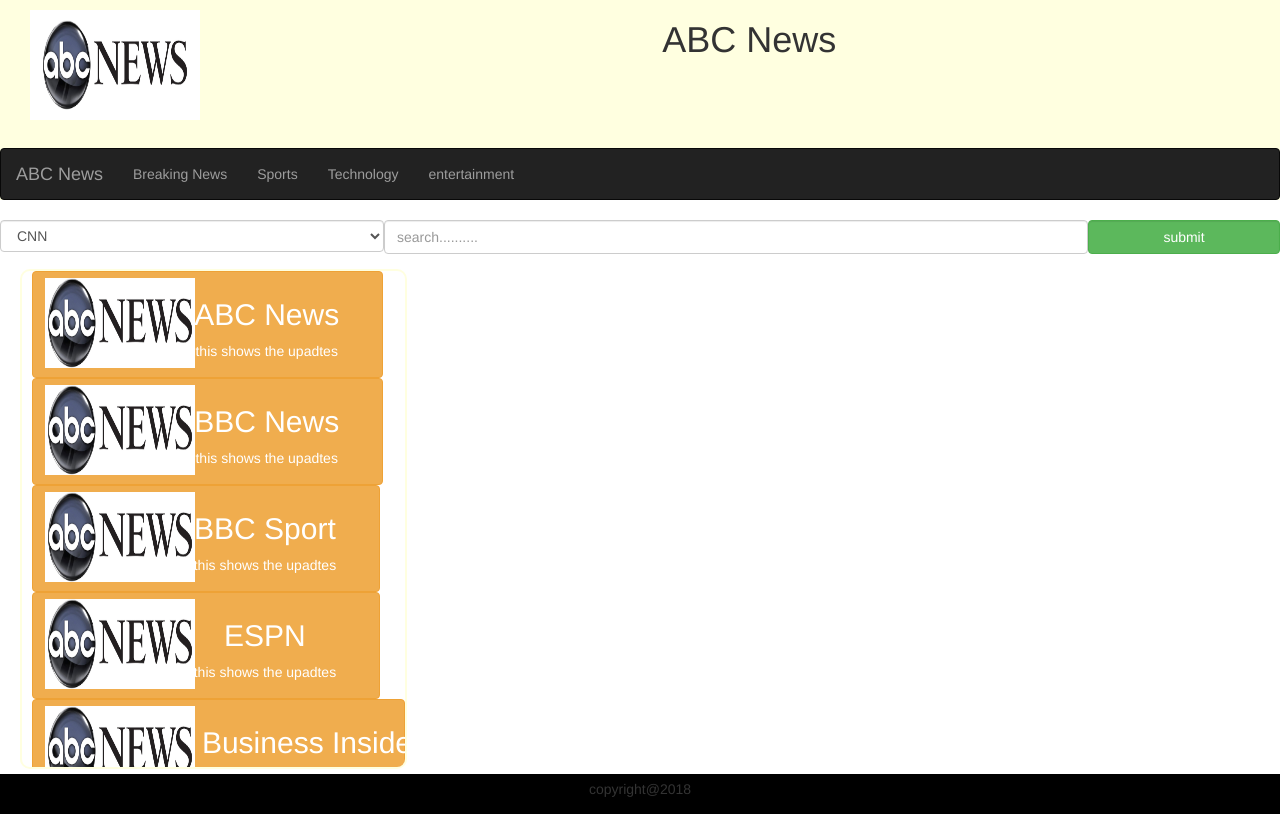
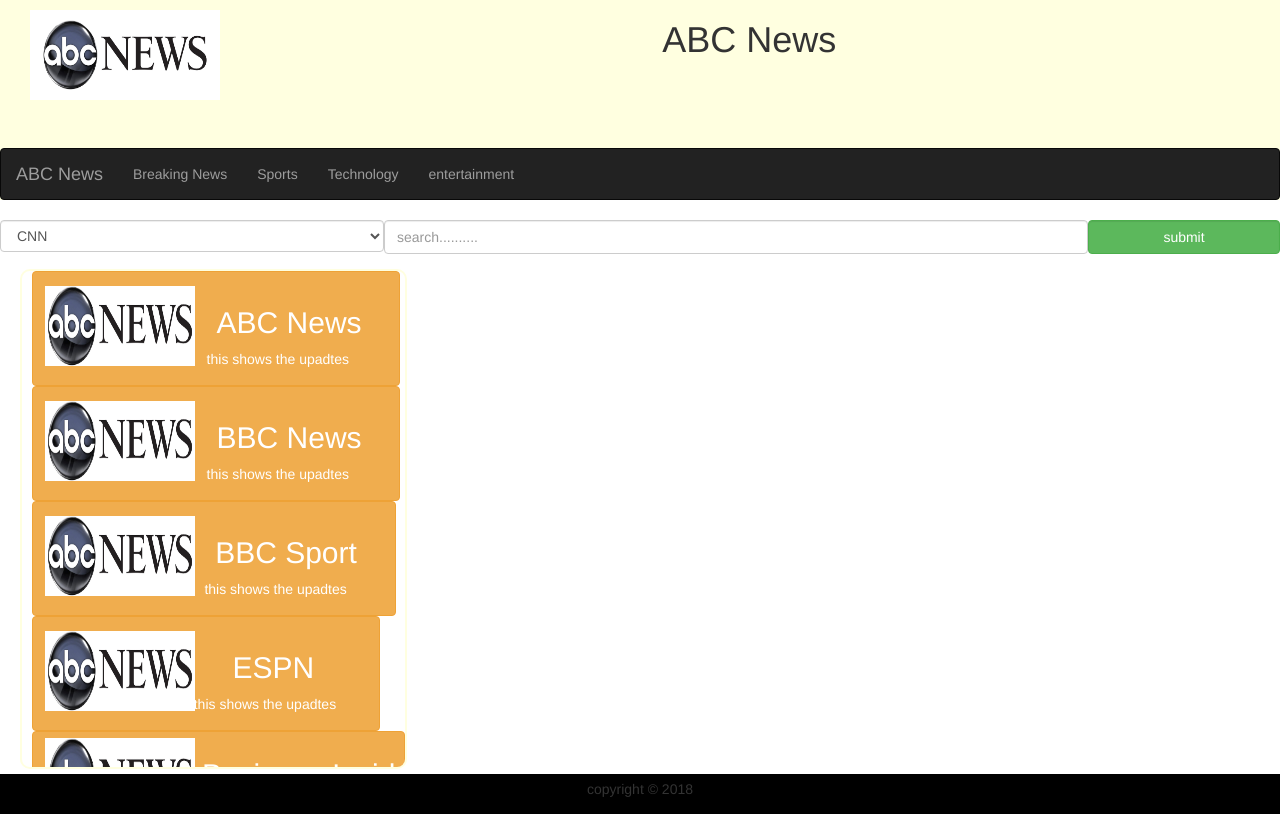
Before and after one commit to Sudhakar8184/news-api, a plain HTML site: page index.html in a window 1280 px wide. Drawn offline with Linux system fonts and the light colour scheme.

Commit message:
update app.js

```diff
--- a/css/style.css
+++ b/css/style.css
@@ -20,3 +20,7 @@ header {
 	height:500px;
 	overflow:scroll;
 	}
+	br {
+   display: block;
+   margin: 50px 0;
+}
--- a/index.html
+++ b/index.html
@@ -14,7 +14,7 @@
   <div class="row">
   	<div class="col-md-2">
 		<div id="logo" >
-      <img src="img/abc-news.jpg" width="170px" height="110px" alt="">
+      		<img src="img/abc-news.jpg" width="190px" height="90px" alt="">
     	</div>
     </div>
    <div class="col-md-10 ">
@@ -69,49 +69,52 @@
 
     <div class="news-channels">
         <button class="btn btn-warning" style="margin-left: 10px">
-      	 <div class="row">
+      	<div class="row" style="margin-top: 8px">
       		<div class="col-md-4">
-      	    <img src="img/abc-news.jpg" width="150px" height="90px" alt="">
+      	    <img src="img/abc-news.jpg" width="150px" height="80px" alt="">
             </div>
             <div class="col-md-6 col-md-offset-1">
-      	    <h2>ABC News</h2>
+      	    <h2>&nbsp&nbspABC News</h2>
+      	    <p>this shows the upadtes</p>
+             </div>
+      	     </div>
+		 </button>
+		 <br />
+         <button class="btn btn-warning" style="margin-left: 10px">
+			<div class="row" style="margin-top: 8px">
+				<div class="col-md-4">
+				<img src="img/abc-news.jpg" width="150px" height="80px" alt="">
+			  </div>
+			  <div class="col-md-6 col-md-offset-1">
+				<h2>&nbsp&nbspBBC News</h2>
 				<p>this shows the upadtes</p>
 			   </div>
 				 </div>
 		   </button>
 		   <button class="btn btn-warning" style="margin-left: 10px">
-      	 <div class="row">
+			<div class="row" style="margin-top: 8px">
 				<div class="col-md-4">
-      	    <img src="img/abc-news.jpg" width="150px" height="90px" alt="">
+				<img src="img/abc-news.jpg" width="150px" height="80px" alt="">
 			  </div>
 			  <div class="col-md-6 col-md-offset-1">
-      	    <h2>BBC News</h2>
+				<h2>&nbsp&nbspBBC Sport</h2>
 				<p>this shows the upadtes</p>
 			   </div>
 				 </div>
 		   </button>
+		   <br />
 		   <button class="btn btn-warning" style="margin-left: 10px">
-      	 <div class="row">
+			<div class="row" style="margin-top: 8px">
 				<div class="col-md-4">
-      	    <img src="img/abc-news.jpg" width="150px" height="90px" alt="">
+				<img src="img/abc-news.jpg" width="150px" height="80px" alt="">
 			  </div>
 			  <div class="col-md-6 col-md-offset-1">
-      	    <h2>BBC Sport</h2>
+				<h2>&nbsp&nbspESPN</h2>
 				<p>this shows the upadtes</p>
 			   </div>
 				 </div>
 		   </button>
-         <button class="btn btn-warning" style="margin-left: 10px">
-      	 <div class="row">
-      		<div class="col-md-4">
-      	    <img src="img/abc-news.jpg" width="150px" height="90px" alt="">
-            </div>
-            <div class="col-md-6 col-md-offset-1">
-      	    <h2>ESPN</h2>
-      	    <p>this shows the upadtes</p>
-             </div>
-      	     </div>
-         </button>
+		   <br />
          <button class="btn btn-warning" style="margin-left: 10px">
       	 <div class="row">
       		<div class="col-md-4">
@@ -126,7 +129,7 @@
          <button class="btn btn-warning" style="margin-left: 10px">
       	 <div class="row">
       		<div class="col-md-4">
-      	    <img src="img/abc-news.jpg" width="150px" height="90px" alt="">
+      	    <img src="img/abc-news.jpg" width="190px" height="70px" alt="">
             </div>
             <div class="col-md-6 col-md-offset-1">
       	    <h2>Buzzfeed</h2>
@@ -161,14 +164,14 @@
 	<div id="news-pages" class="col-md-8">
 
 		<div class="news-pages">
-      <br><br><br><br><br><br><br><br><br><br><br><br><br><br><br><br><br><br><br><br><br><br><br><br><br><br><br><br><br><br><br><br><br><br>gffgf
+      <br><br><br><br><br><br><br><br><br><br><br><br><br><br><br><br><br><br><br><br><br><br><br><br><br><br><br><br><br><br><br><br><br><br>
     </div>
 	</div>
 	</div>
 
 </section>
 <footer style="background-color: black;height:40px;margin-top:5px">
-  <center><p style="padding-top:5px">copyright@2018</p></center>
+  <center><p style="padding-top:5px">copyright © 2018</p></center>
 </footer>
 </body>
 </html>
```
Also changed, not shown: app.js (deleted, +0 -11 lines), js/app.js (added, +24 -0 lines). Lines whose indentation alone changed are shown as unchanged.
